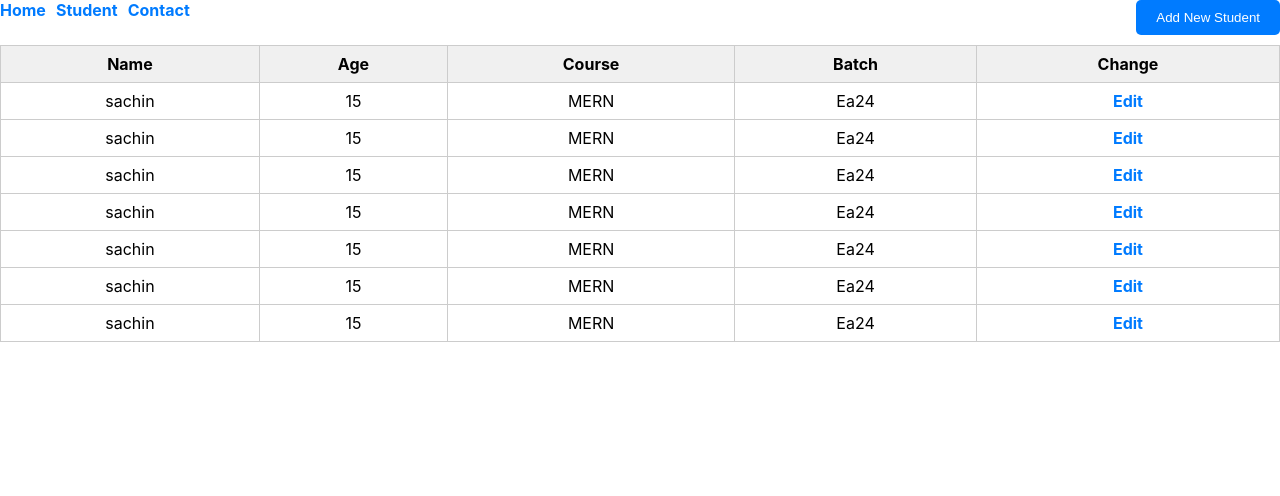
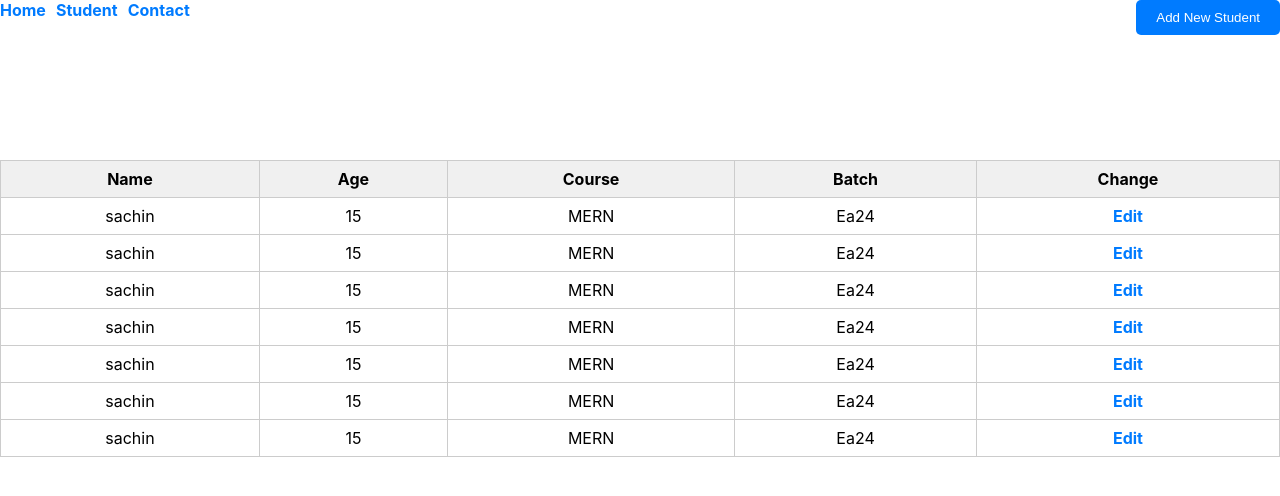
Before and after one commit to ayushsingh3007/Handson-7, a React (Create React App) app: page /student in a window 1280 px wide. Shown: the top 496 px of the page. Built offline with nearby package versions, Linux system fonts and the light colour scheme.

Commit message:
Update App.css

```diff
--- a/src/App.css
+++ b/src/App.css
@@ -15,6 +15,8 @@
 .student-table {
     width: 100%;
     border-collapse: collapse;
+    position:absolute;
+    top:20%;
 }
 
 .student-table th, .student-table td {
```
